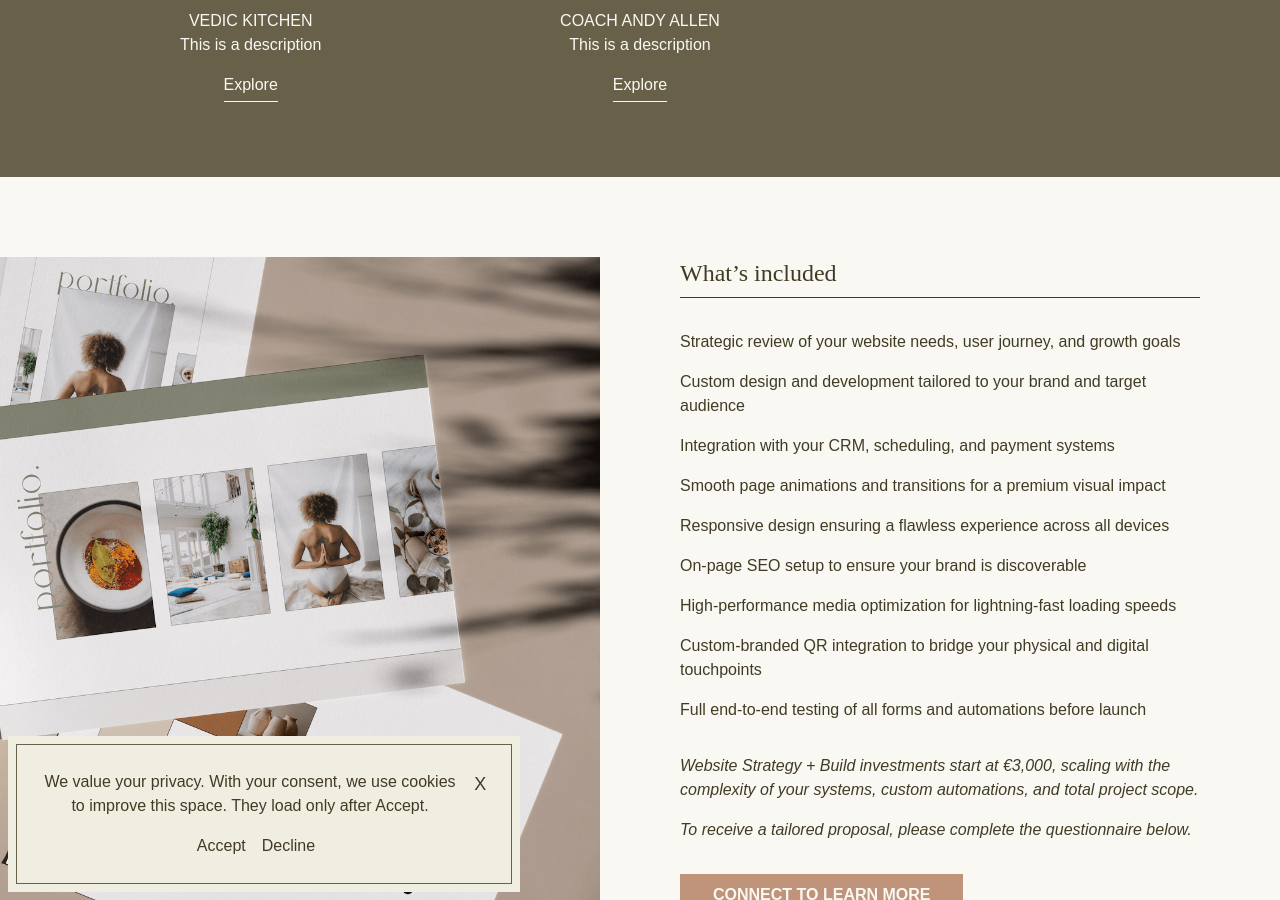
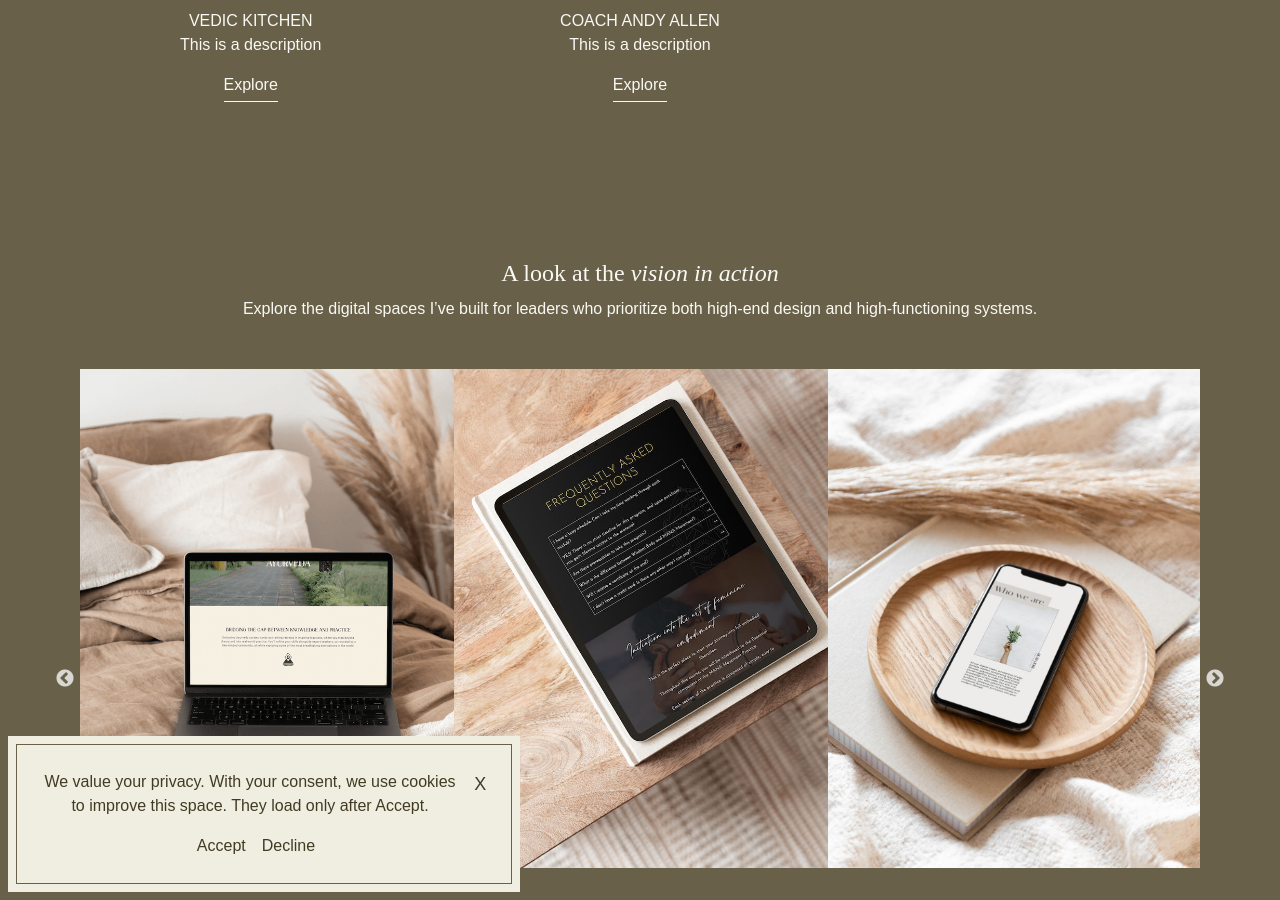
Before and after one commit to brittwoodard/brittanywoodard, a Jekyll site: the page built from website-strategy-build.html, in a window 1280 px wide and 900 px high, scrolled down 4181 px. Built offline with Jekyll 4.4.1, drawn with Linux system fonts in a browser that asks for light colours; some web fonts are replaced; some of the changed text lies outside the part shown.

```diff
--- a/main.js
+++ b/main.js
@@ -35,6 +35,29 @@ $('.slider-container').slick({
 	pauseOnHover: false,
 });
 
+// Portfolio Slider
+ $('.portfolio-container').slick({
+  infinite: true,
+  slidesToShow: 3,
+  slidesToScroll: 1,
+  dots: true,
+  arrows: true, // Set to true if you want navigation arrows
+  responsive: [
+    {
+      breakpoint: 1024,
+      settings: {
+        slidesToShow: 2,
+      }
+    },
+    {
+      breakpoint: 640,
+      settings: {
+        slidesToShow: 1,
+      }
+    }
+  ]
+});
+
 
 // Animate on Scroll
 AOS.init ({
--- a/website-strategy-build.html
+++ b/website-strategy-build.html
@@ -125,6 +125,31 @@ cta:
   </div>
 </section>
 
+<section id="portfolio" class="bg-dark text-x-light py-20 px-8 lg:px-20">
+  <div class="text-center mb-12">
+    <h2 class="heading mb-2">A look at the <em>vision in action</em></h2>
+    <p>Explore the digital spaces I’ve built for leaders who prioritize both high-end design and high-functioning systems.</p>
+  </div>
+
+  <div class="portfolio-container">
+    {% for item in site.projects %}
+    <div class="text-center mb-12 last:mb-0 md:mb-0 group">
+
+      <div class="relative aspect-portrait overflow-hidden">
+        <div class="bg-image-style absolute inset-0" style="background-image: url('{{ item.hover_image }}')"></div>
+        <div class="bg-image-style absolute inset-0 transition-opacity duration-700 ease-in-out group-hover:opacity-0" style="background-image: url('{{ item.featured_image }}'); background-position: {{ item.image_focus }};"></div>
+      </div>
+
+      <div>
+        <h3 class="uppercase mt-8">{{ item.title }}</h3>
+        <p>{{ item.description }}</p>
+        <a href="{{ item.url }}" class="pb-2 border-b border-x-light hover:border-feature hover:text-feature hover:transition hover:duration-500">Explore</a>
+      </div>
+
+    </div> {% endfor %}
+  </div>
+</section>
+
 <!-- Includes -->
 {% include section-includes.html %}
 
```
